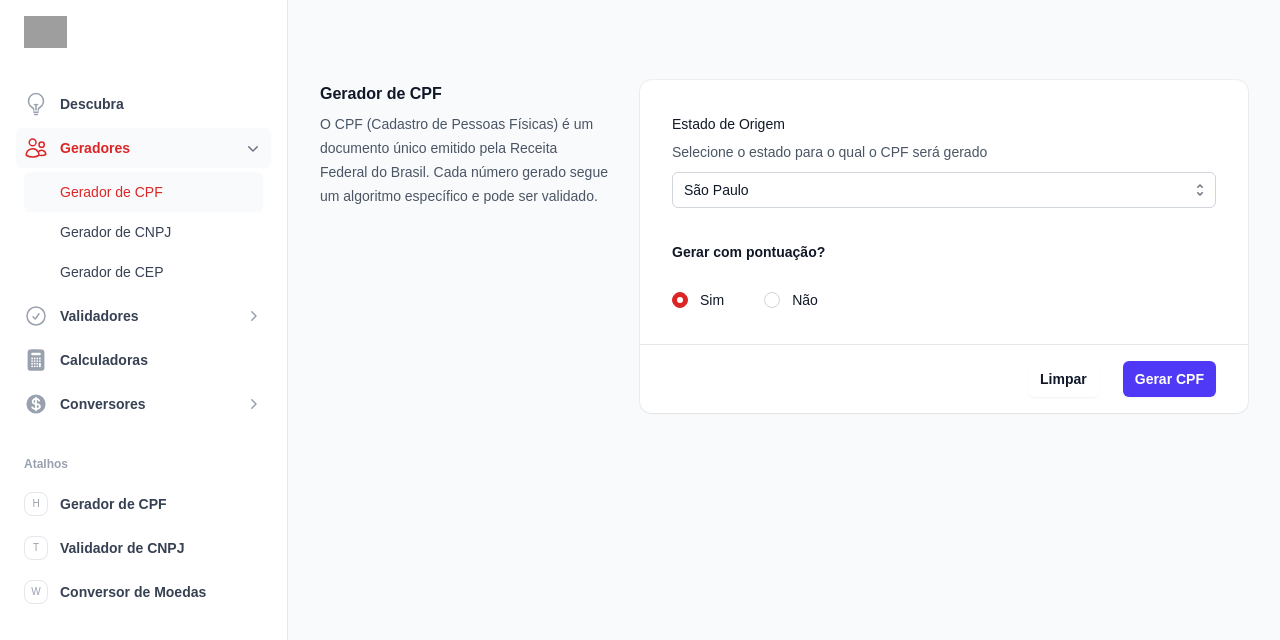
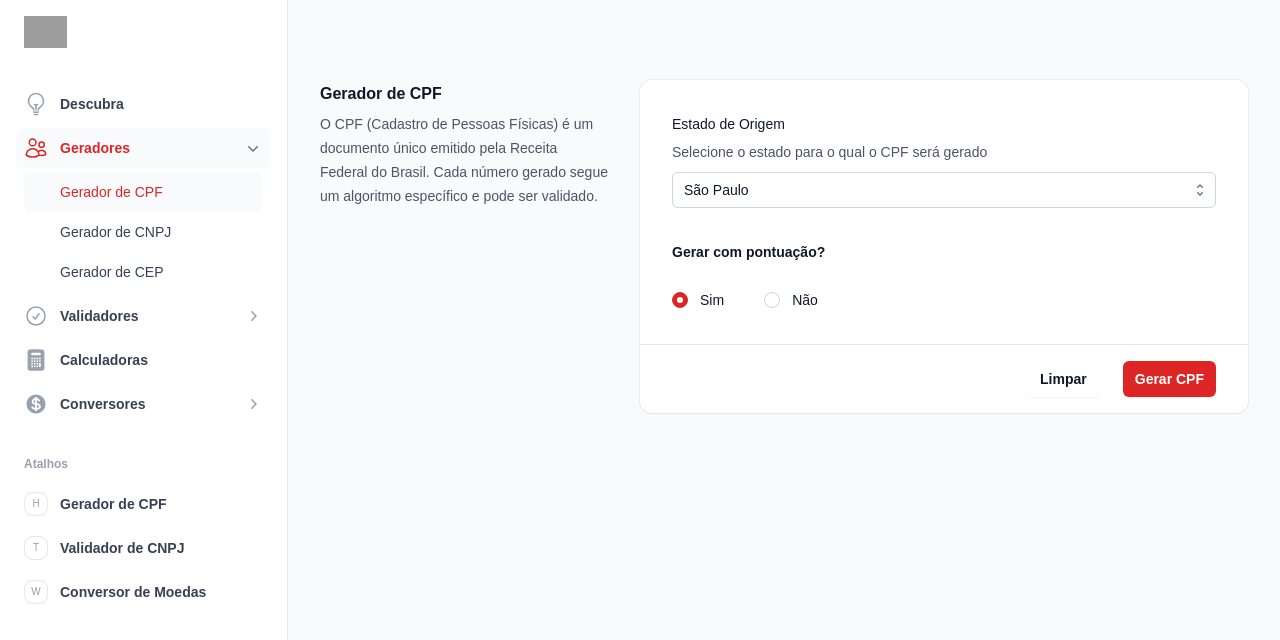
Before and after one commit to TrindadeBRA/tw-tools, a Next.js app: page /geradores/cpf in a window 1280 px wide. Shown: the top 640 px of the page. Built offline with nearby package versions, Linux system fonts and the light colour scheme; grey boxes are pictures that could not be loaded.

Commit message:
criando padroes

```diff
--- a/src/components/layout/generator/cpf.tsx
+++ b/src/components/layout/generator/cpf.tsx
@@ -4,6 +4,8 @@ import { useState } from 'react'
 import InputRadio from '@/components/ui/InputRadio'
 import InputSelect, { Option } from '@/components/ui/InputSelect'
 import Button from '@/components/ui/Button'
+import FormPage from '../template/FormPage'
+import CopyResult from '@/components/ui/CopyResult'
 
 const stateOptions: Option[] = [
   { id: 'SP', title: 'São Paulo' },
@@ -88,17 +90,11 @@ export default function CPFGeneratorClient() {
   }
 
   return (
-    <div className="divide-y divide-gray-900/10">
-      <div className="grid grid-cols-1 gap-x-8 gap-y-8 py-10 md:grid-cols-3">
-        <div className="px-4 sm:px-0">
-          <h2 className="text-base/7 font-semibold text-gray-900">Gerador de CPF</h2>
-          <p className="mt-1 text-sm/6 text-gray-600">
-            O CPF (Cadastro de Pessoas Físicas) é um documento único emitido pela Receita Federal do Brasil.
-            Cada número gerado segue um algoritmo específico e pode ser validado.
-          </p>
-        </div>
-
-        <form onSubmit={(e) => { e.preventDefault(); handleGenerateCPF() }} className="bg-white shadow-xs ring-1 ring-gray-900/5 sm:rounded-xl md:col-span-2">
+    <FormPage
+      title="Gerador de CPF"
+      description="O CPF (Cadastro de Pessoas Físicas) é um documento único emitido pela Receita Federal do Brasil. Cada número gerado segue um algoritmo específico e pode ser validado."
+    >
+      <form onSubmit={(e) => { e.preventDefault(); handleGenerateCPF() }}>
         <div className="px-4 py-6 sm:p-8">
           <div className="grid max-w-2xl grid-cols-1 gap-x-6 gap-y-8">
             <div className="col-span-full">
@@ -122,10 +118,10 @@ export default function CPFGeneratorClient() {
             </div>
 
             {generatedCPF && (
-                <div className="col-span-full rounded-md bg-gray-50 p-4">
-                  <p className="text-sm font-medium text-gray-900">CPF Gerado:</p>
-                  <p className="mt-1 font-mono text-lg">{generatedCPF}</p>
-                </div>
+              <CopyResult
+                label="CPF Gerado:"
+                value={generatedCPF}
+              />
             )}
           </div>
         </div>
@@ -139,7 +135,6 @@ export default function CPFGeneratorClient() {
           </Button>
         </div>
       </form>
-      </div>
-    </div>
+    </FormPage>
   )
 }
--- /dev/null
+++ b/src/components/layout/template/FormPage.tsx
@@ -0,0 +1,26 @@
+import { ReactNode } from 'react'
+
+interface FormPageProps {
+  title: string
+  description: string
+  children: ReactNode
+}
+
+export default function FormPage({ title, description, children }: FormPageProps) {
+  return (
+    <div className="divide-y divide-gray-900/10">
+      <div className="grid grid-cols-1 gap-x-8 gap-y-8 py-10 md:grid-cols-3">
+        <div className="px-4 sm:px-0">
+          <h2 className="text-base/7 font-semibold text-gray-900">{title}</h2>
+          <p className="mt-1 text-sm/6 text-gray-600">
+            {description}
+          </p>
+        </div>
+
+        <div className="bg-white shadow-xs ring-1 ring-gray-900/5 sm:rounded-xl md:col-span-2">
+          {children}
+        </div>
+      </div>
+    </div>
+  )
+}
--- a/src/components/ui/Button.tsx
+++ b/src/components/ui/Button.tsx
@@ -2,18 +2,23 @@ import { ButtonHTMLAttributes } from 'react'
 import { twMerge } from 'tailwind-merge'
 
 interface ButtonProps extends ButtonHTMLAttributes<HTMLButtonElement> {
-  variant?: 'primary' | 'secondary'
+  variant?: keyof typeof buttonStyles
 }
+
+export const buttonStyles = {
+  base: 'rounded-md px-3 py-2 text-sm font-semibold shadow-xs focus-visible:outline-2 focus-visible:outline-offset-2 cursor-pointer',
+  primary: 'bg-main-600 text-white hover:bg-main-500 focus-visible:outline-main-600',
+  secondary: 'text-gray-900',
+  copy: 'bg-gray-400 text-white hover:bg-gray-500 focus-visible:outline-gray-600'
+} as const
 
 export default function Button({ variant = 'primary', className, ...props }: ButtonProps) {
   return (
     <button
       {...props}
       className={twMerge(
-        'rounded-md px-3 py-2 text-sm font-semibold shadow-xs focus-visible:outline-2 focus-visible:outline-offset-2',
-        variant === 'primary'
-          ? 'bg-indigo-600 text-white hover:bg-indigo-500 focus-visible:outline-indigo-600'
-          : 'text-gray-900',
+        buttonStyles.base,
+        buttonStyles[variant],
         className
       )}
     />
--- /dev/null
+++ b/src/components/ui/CopyResult.tsx
@@ -0,0 +1,51 @@
+'use client'
+
+import { useState } from 'react'
+import { Square2StackIcon, CheckIcon } from '@heroicons/react/24/outline'
+import Button from './Button'
+
+interface CopyResultProps {
+  label: string
+  value: string
+}
+
+export default function CopyResult({ label, value }: CopyResultProps) {
+  const [copied, setCopied] = useState(false)
+
+  const handleCopy = async () => {
+    try {
+      await navigator.clipboard.writeText(value)
+      setCopied(true)
+      setTimeout(() => setCopied(false), 3000)
+    } catch (err) {
+      console.error('Failed to copy text: ', err)
+    }
+  }
+
+  return (
+    <div className="col-span-full rounded-md bg-gray-50 p-4">
+      <div className="flex items-center justify-between">
+        <p className="text-sm font-medium text-gray-900">{label}</p>
+        <Button
+          type="button"
+          variant="copy"
+          onClick={handleCopy}
+          className="inline-flex items-center gap-1.5"
+        >
+          {copied ? (
+            <>
+              <CheckIcon className="h-4 w-4" />
+              <span>Copiado!</span>
+            </>
+          ) : (
+            <>
+              <Square2StackIcon className="h-4 w-4" />
+              <span>Copiar</span>
+            </>
+          )}
+        </Button>
+      </div>
+      <p className="mt-1 font-mono text-lg">{value}</p>
+    </div>
+  )
+}
```
Lines whose indentation alone changed are shown as unchanged.
